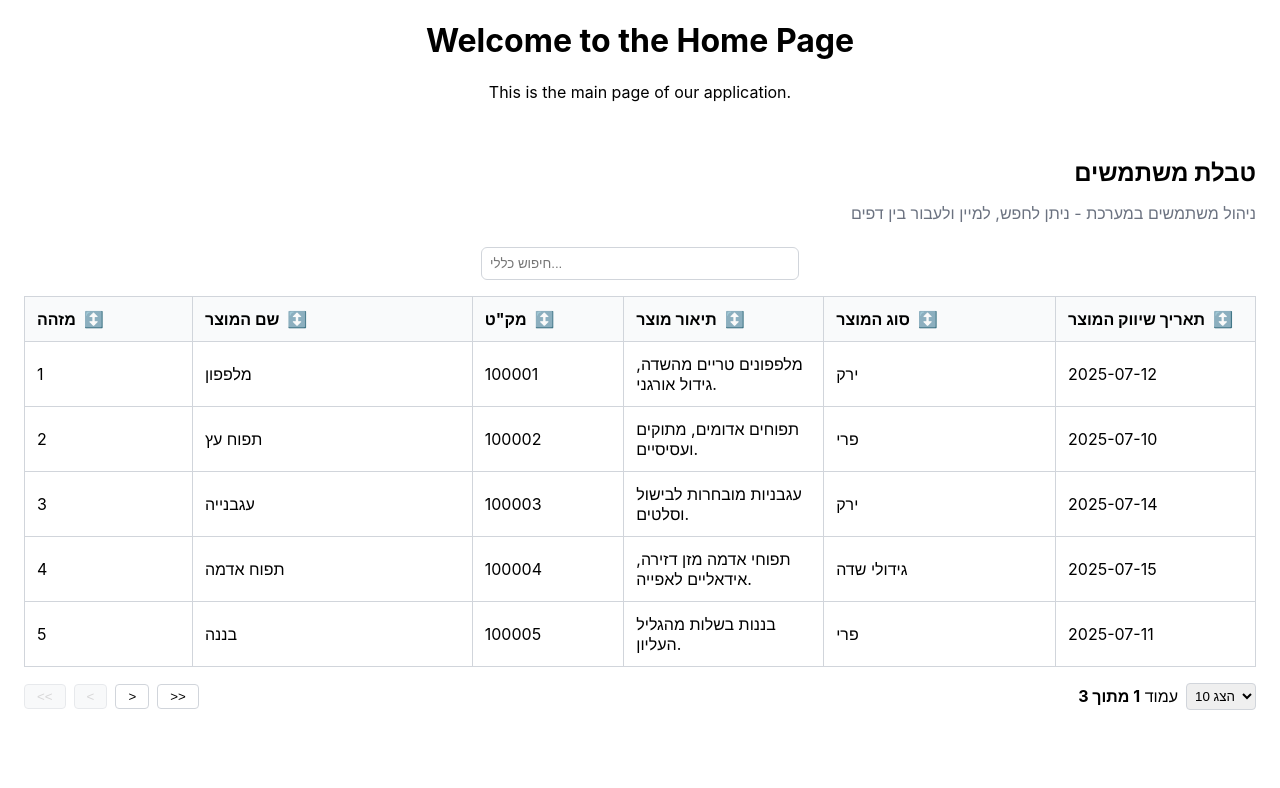
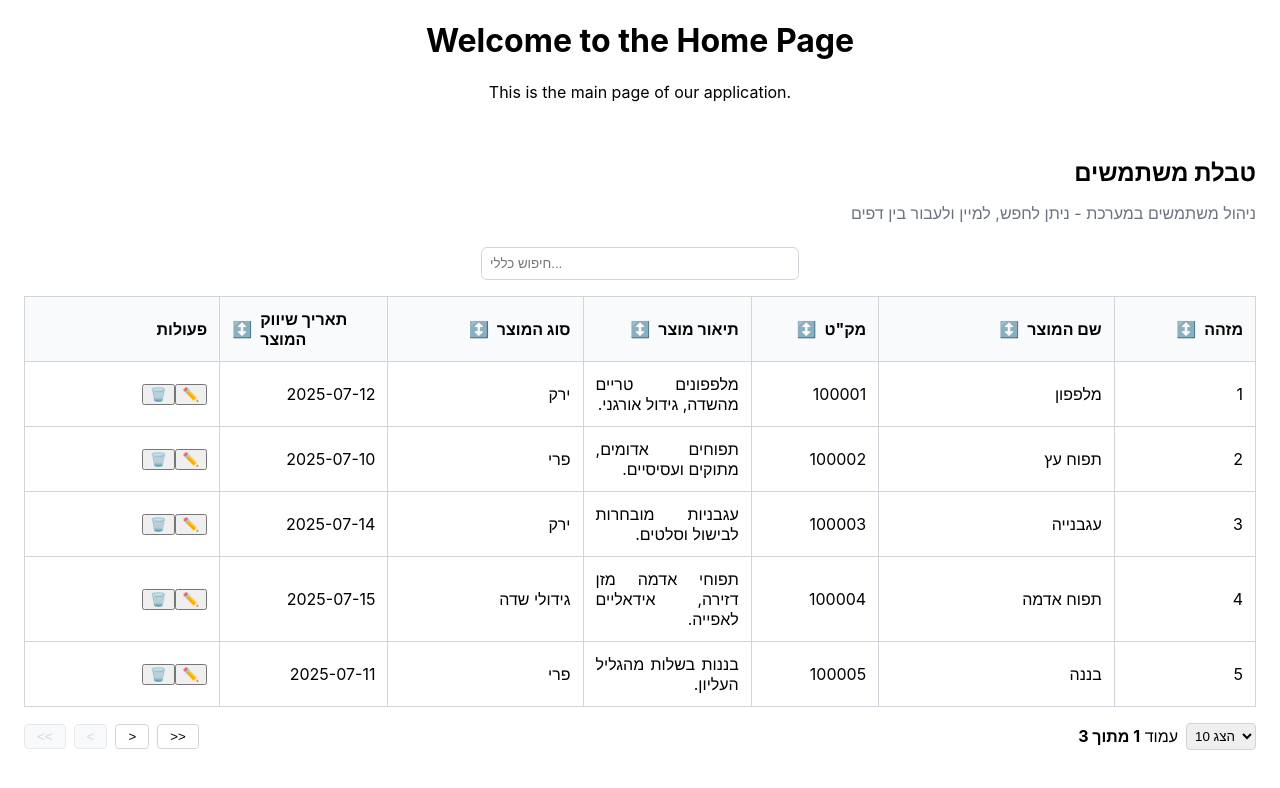
Before and after one commit to arkadiyz/store, a React (Create React App) app in the folder client/: page / in a window 1280 px wide. Shown: the top 788 px of the page. Built offline with nearby package versions, Linux system fonts and the light colour scheme.

Commit message:
set action for rows

```diff
--- a/client/src/components/DataTable.tsx
+++ b/client/src/components/DataTable.tsx
@@ -68,7 +68,7 @@ export function DataTable<T>({
 
       {/* Table */}
       <div className='table-container' style={{ overflowX: 'auto' }}>
-        <table style={{ width: '100%', borderCollapse: 'collapse', border: '1px solid #d1d5db' }}>
+        <table style={{ direction: 'rtl', width: '100%', borderCollapse: 'collapse', border: '1px solid #d1d5db' }}>
           <TableHeader headerGroups={table.getHeaderGroups()} enableSorting={enableSorting} />
           <TableBody rows={table.getRowModel().rows} onRowClick={onRowClick} />
         </table>
--- a/client/src/components/UserTable.tsx
+++ b/client/src/components/Table.tsx
@@ -11,7 +11,18 @@ interface Product {
   marketDate: string;
 }
 
-export function UserTable() {
+export function Table() {
+  const handleEdit = (product: Product) => {
+    console.log('Edit product:', product);
+  };
+
+  const handleDelete = (product: Product) => {
+    console.log('Delete product:', product);
+    const userConfirmed = window.confirm(`האם אתה בטוח שברצונך למחוק את ${product.productName}?`);
+    if (userConfirmed) {
+    }
+  };
+
   // נתוני דוגמה
   const products: Product[] = [
     {
@@ -144,6 +155,25 @@ export function UserTable() {
       header: 'תאריך שיווק המוצר',
       size: 100,
     },
+    // עמודת Actions עם CSS classes
+    {
+      id: 'actions',
+      header: 'פעולות',
+      size: 120,
+      cell: ({ row }) => {
+        const product = row.original;
+        return (
+          <div className='action-buttons'>
+            <button onClick={() => handleEdit(product)} className='btn btn-edit' title='עריכה'>
+              ✏️
+            </button>
+            <button onClick={() => handleDelete(product)} className='btn btn-delete' title='מחיקה'>
+              🗑️
+            </button>
+          </div>
+        );
+      },
+    },
   ];
 
   return (
--- a/client/src/components/TableCell.tsx
+++ b/client/src/components/TableCell.tsx
@@ -11,7 +11,7 @@ export function TableCell<T>({ cell }: TableCellProps<T>) {
       style={{
         border: '1px solid #d1d5db',
         padding: '12px',
-        textAlign: 'left',
+        textAlign: 'justify',
       }}
     >
       {flexRender(cell.column.columnDef.cell, cell.getContext())}
--- a/client/src/pages/HomePage.tsx
+++ b/client/src/pages/HomePage.tsx
@@ -1,4 +1,4 @@
-import { UserTable } from '../components/UserTable';
+import { Table } from '../components/Table';
 
 const HomePage = () => {
   return (
@@ -6,7 +6,7 @@ const HomePage = () => {
       <h1>Welcome to the Home Page</h1>
       <p>This is the main page of our application.</p>
 
-      <UserTable />
+      <Table />
     </div>
   );
 };
```
